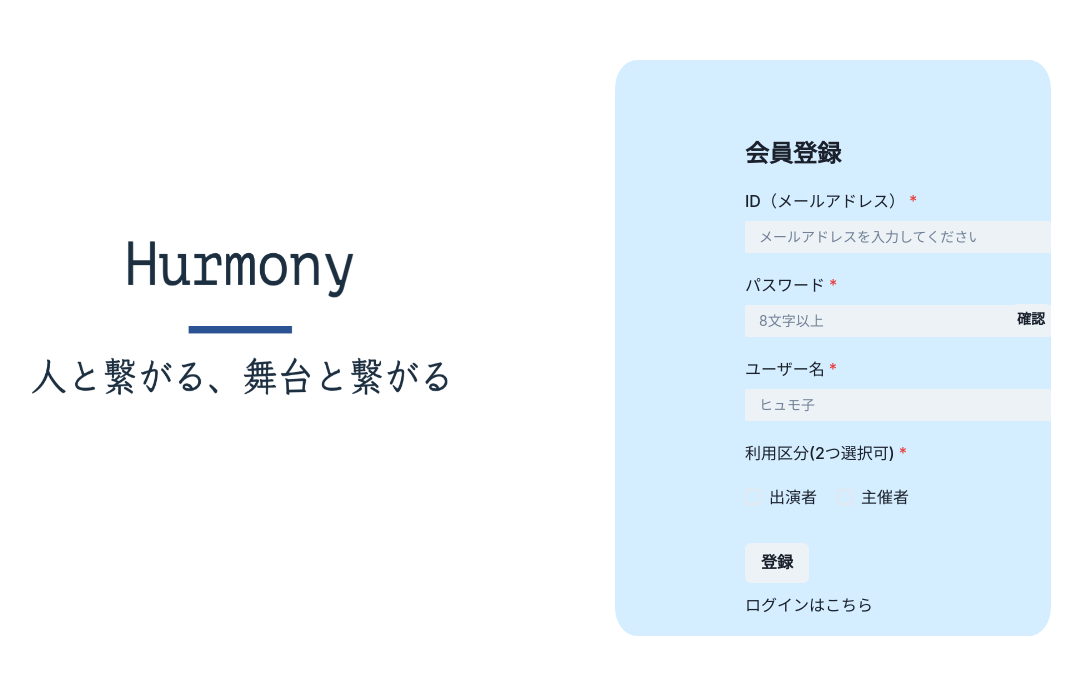
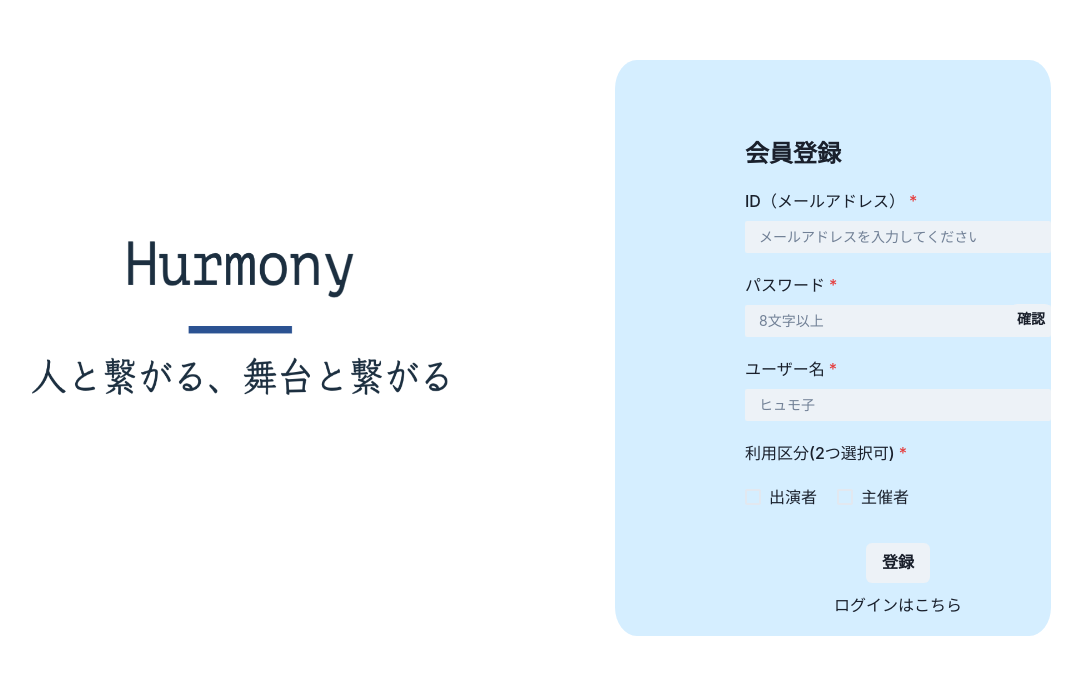
Before and after one commit to BugLizard/hurmony, a Next.js app: page /signup in a window 1280 px wide. Shown: the part 120-794 px from the top of the page, without its empty margins (153-1235 px from the left). Built offline with nearby package versions, Linux system fonts and the light colour scheme; no server answers.

Commit message:
チェックボックス対応途中まで

```diff
--- a/src/pages/signup.tsx
+++ b/src/pages/signup.tsx
@@ -1,6 +1,7 @@
 import {
   Box,
   Button,
+  Center,
   Checkbox,
   CheckboxGroup,
   FormControl,
@@ -13,13 +14,14 @@ import {
   Text,
 } from "@chakra-ui/react";
 import { createUserWithEmailAndPassword } from "firebase/auth";
-import { addDoc } from "firebase/firestore";
+import { addDoc, collection } from "firebase/firestore";
 import NextImage from "next/image";
 import { useRouter } from "next/router";
 import React, { useState } from "react";
+import { deflate } from "zlib";
 
 import logo from "../img/HurmonyTrans.png";
-import { auth } from "../lib/firebase/firebase";
+import { auth, db } from "../lib/firebase/firebase";
 
 //Todo:一通り作ったらflex対応
 
@@ -31,19 +33,17 @@ const Signup = () => {
   const [userName, setUserName] = useState("");
   const [userEmail, setUserEmail] = useState("");
   const [userPassword, setUserPassword] = useState("");
+  const [userDivCheck, setUserDivCheck] = useState([]);
 
   //パスワード表示切り替え
   const handlePasswordClick = () => setPassWordShow(!passwordShow);
-
-  //未入力エラー
-  const isNameNoneError = userName === "";
-  const isEmailNoneError = userEmail === "";
-  const isPasswordNoneError = userPassword === "";
 
   const router = useRouter();
 
   //会員登録処理
   const singUpHandler = async () => {
+    const usersCollectionRef = collection(db, "users");
+
     createUserWithEmailAndPassword(auth, userEmail, userPassword)
       .then((userCredential) => {
         const user = userCredential.user;
@@ -51,7 +51,14 @@ const Signup = () => {
       .catch((error) => {
         const errorCode = error.code;
         const ErrorMessage = error.message;
-        alert("エラー：" + errorCode + ErrorMessage);
+        alert(
+          "エラー：" +
+            "エラーコード<" +
+            errorCode +
+            ">エラーメッセージ<" +
+            ErrorMessage +
+            ">"
+        );
       });
 
     const documentRef = await addDoc(usersCollectionRef, {
@@ -146,7 +153,7 @@ const Signup = () => {
 
           <FormControl isRequired>
             <FormLabel marginTop="20px">利用区分(2つ選択可)</FormLabel>
-            <CheckboxGroup>
+            <CheckboxGroup onChange={(e) => {}}>
               <Stack
                 spacing={[1, 5]}
                 direction={["column", "row"]}
@@ -159,15 +166,27 @@ const Signup = () => {
           </FormControl>
 
           <br />
+          <Center>
             <Box marginLeft="3rem" display="contents">
-            <Button marginTop="10px" onClick={singUpHandler}>
+              <Button
+                marginTop="10px"
+                onClick={singUpHandler}
+                disabled={
+                  userEmail == "" || userName == "" || userPassword == ""
+                }
+              >
                 登録
               </Button>
               <br />
+            </Box>
+          </Center>
+          <Center>
+            <Box marginLeft="3rem" display="contents">
               <Text marginTop="10px" fontSize="1xs">
                 ログインはこちら
               </Text>
             </Box>
+          </Center>
         </Box>
       </Box>
     </Box>
```
Lines whose indentation alone changed are shown as unchanged.
